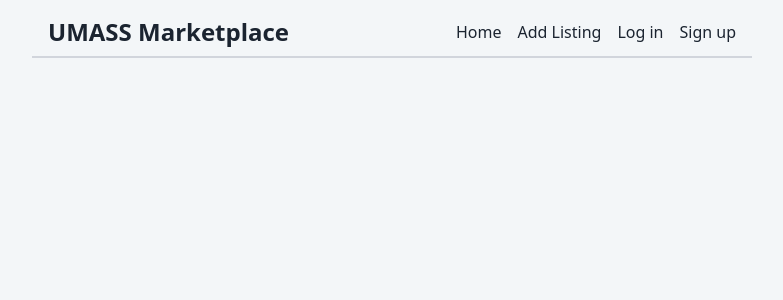
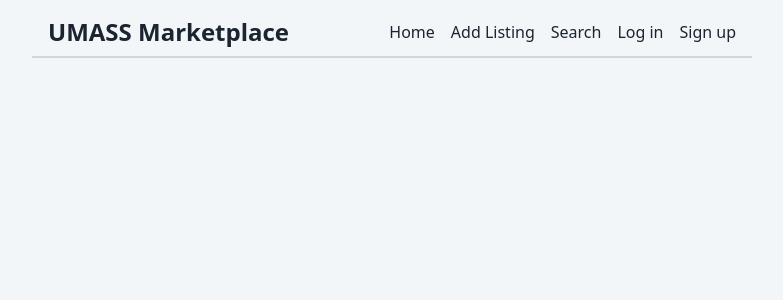
Before and after one commit to ccstu00/team-12, a Node server app: page / in a window 1280 px wide. Shown: the top 300 px of the page, without its empty margins (248-1031 px from the left). Run offline with Node 20, Linux system fonts and the light colour scheme; style sheets or scripts are compiled from the project's sources; some libraries are stand-ins or nearby versions.

Commit message:
Quick Fixes after fresh clone

```diff
--- a/package.json
+++ b/package.json
@@ -29,9 +29,9 @@
     "mongoose": "^9.11.2"
   },
   "devDependencies": {
-    "@tailwindcss/cli": "^4.3.3",
+    "@tailwindcss/cli": "^4.3.5",
     "jest": "^30.5.2",
-    "tailwindcss": "^4.3.3"
+    "tailwindcss": "^4.3.5"
   },
   "allowScripts": {
     "bcrypt@6.0.0": true,
--- a/server.js
+++ b/server.js
@@ -5,6 +5,7 @@ import searchRouter from "./routes/search.js";
 import authRouter from "./routes/auth.js";
 import session from 'express-session';
 import MongoStore from 'connect-mongo';
+import healthRouter from "./routes/health.js"
 import { attachUser } from './middleware/attachUser.js';
 
 const app = express();
--- a/views/partials/header.ejs
+++ b/views/partials/header.ejs
@@ -3,7 +3,7 @@
   <nav class="flex gap-4">
     <a href="/" class="hover:text-red-600">Home</a>
     <a href="/listings" class="hover:text-red-600">Add Listing</a>
-
+    <a href="/search" class="hover:text-read-600">Search</a>
     <% if (locals.user) { %>
       <span id="signed-in" class="text-gray-700">Signed in as <%= user.email %></span>
       <%# Logging out changes state, so it is a POST from a form, never a link. %>
```
Also changed, not shown: 1 other file.
